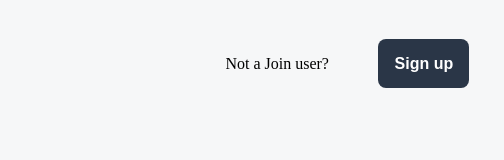
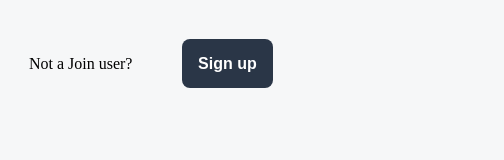
Before and after one commit to Chneemann/gruppenarbeit-join, a plain HTML site: page html/login.html in a window 390 px wide. Shown: the full height of the page, 504 px wide, since content can reach past the window. Drawn offline with Linux system fonts and the light colour scheme.

Commit message:
fix button responsive position

```diff
--- a/css/login_signup.css
+++ b/css/login_signup.css
@@ -17,7 +17,7 @@ body {
   height: 49px;
   position: absolute;
   top: 4.65%;
-  left: 72.15%;
+  right: 6.7%;
   display: inline-flex;
   align-items: center;
 }
```
